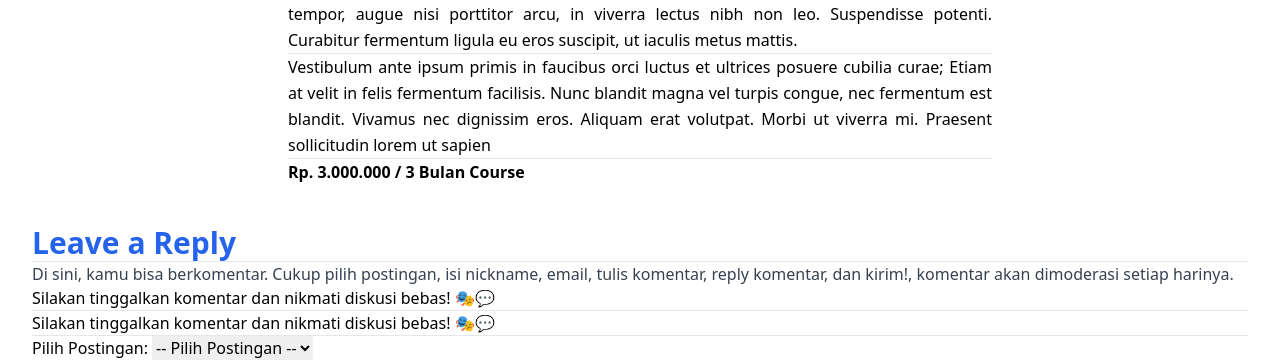
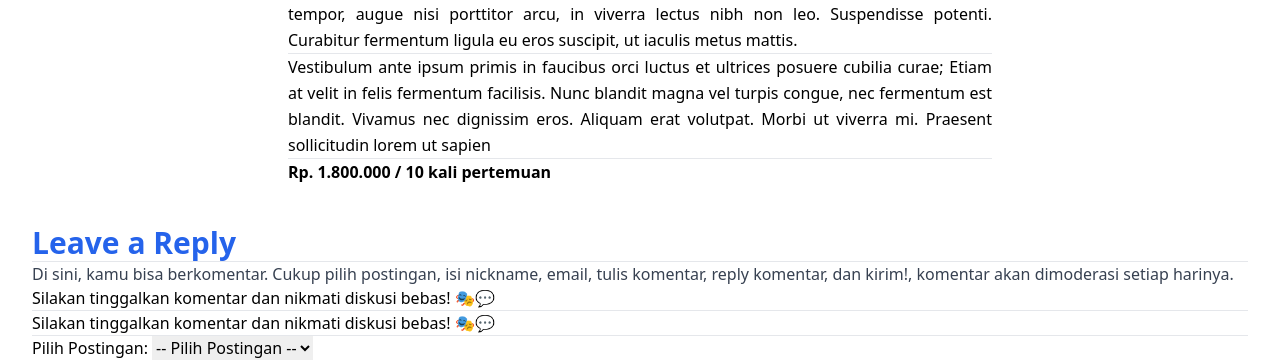
Before and after one commit to rafi-sudo/web-multiskill, a Jekyll site: the page built from kursus-mengemudi.md, in a window 1280 px wide. Shown: the part 1088-1450 px from the top of the page. Built offline with Jekyll 4.4.1, drawn with Linux system fonts in a browser that asks for light colours; comment, search, counter and statistics services are not loaded.

Commit message:
mengemudi konten

```diff
--- a/kursus-mengemudi.md
+++ b/kursus-mengemudi.md
@@ -28,7 +28,8 @@ date: 2025-17-05 21:00:00 +0700
 <hr/>
 Vestibulum ante ipsum primis in faucibus orci luctus et ultrices posuere cubilia curae; Etiam at velit in felis fermentum facilisis. Nunc blandit magna vel turpis congue, nec fermentum est blandit. Vivamus nec dignissim eros. Aliquam erat volutpat. Morbi ut viverra mi. Praesent sollicitudin lorem ut sapien
 <hr/>
-**Rp. 3.000.000 / 3 Bulan Course**
+
+**Rp. 1.800.000 / 10 kali pertemuan**
 
 <script src="https://cdn.jsdelivr.net/npm/swiper@11/swiper-bundle.min.js"></script>
 <script>
```
